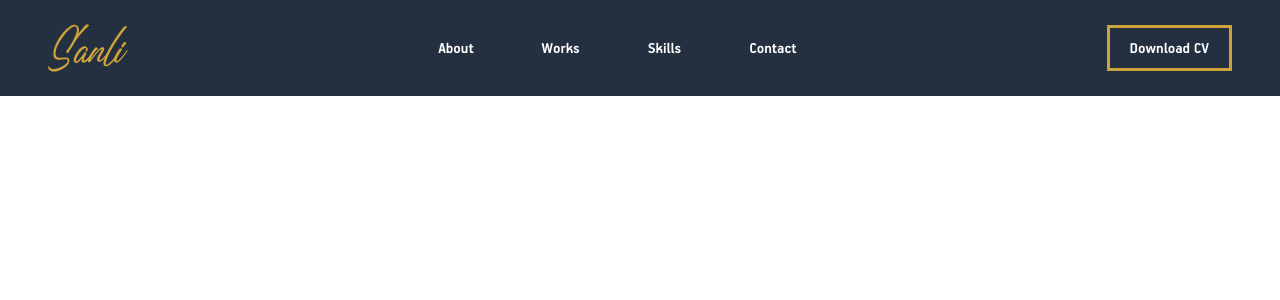
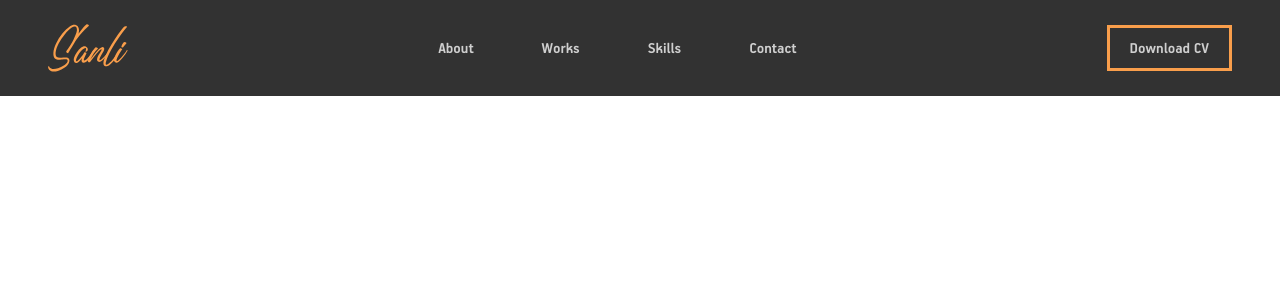
Before and after one commit to sanli-11/portfolio-early2025, a React (Vite) app: page / in a window 1280 px wide. Shown: the top 300 px of the page. Built offline with nearby package versions, Linux system fonts and the light colour scheme.

Commit message:
Changed color palette

```diff
--- a/src/index.css
+++ b/src/index.css
@@ -153,11 +153,12 @@
   --font-sans: "JetBrains Mono Nerd", sans-serif;
   --font-display: "PF Handbook Pro", serif;
 
-  --color-palette-1: #363636;
-  --color-palette-2: #242f40;
-  --color-palette-3: #cca43b;
-  --color-palette-4: #e5e5e5;
-  --color-palette-5: #ffffff;
+  --color-palette-1: #181818;
+  --color-palette-2: #323232;
+  --color-palette-3: #f99e4b;
+  --color-palette-4: #fccfa5;
+  --color-palette-5: #cfcfcf;
+  --color-palette-6: #ffffff;
 
   --color-menubar: #3c3c3c;
   --color-navbar: #333333;
```
Also changed, not shown: public/logo.svg.
